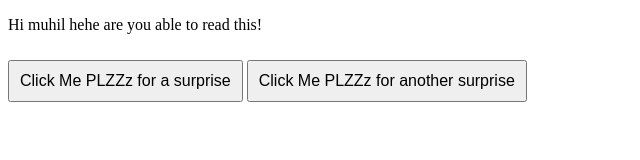
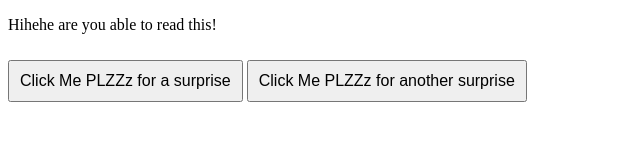
Before and after one commit to s4dha/my-website, a plain HTML site: page index.html in a window 1280 px wide. Shown: the full height of the page, 0-640 px from the left. Drawn offline with Linux system fonts and the light colour scheme.

Commit message:
Update index.html
changed name!

```diff
--- a/index.html
+++ b/index.html
@@ -18,7 +18,7 @@
     </style>
 </head>
 <body>
-    <p id="myParagraph">Hi muhil hehe are you able to read this!</p>
+    <p id="myParagraph">Hihehe are you able to read this!</p>
     <button id="myButton" onclick="changeText2()">Click Me PLZZz for a surprise</button>
     <button id="myButton2" onclick="changeText2()">Click Me PLZZz for another surprise</button>
 
```
